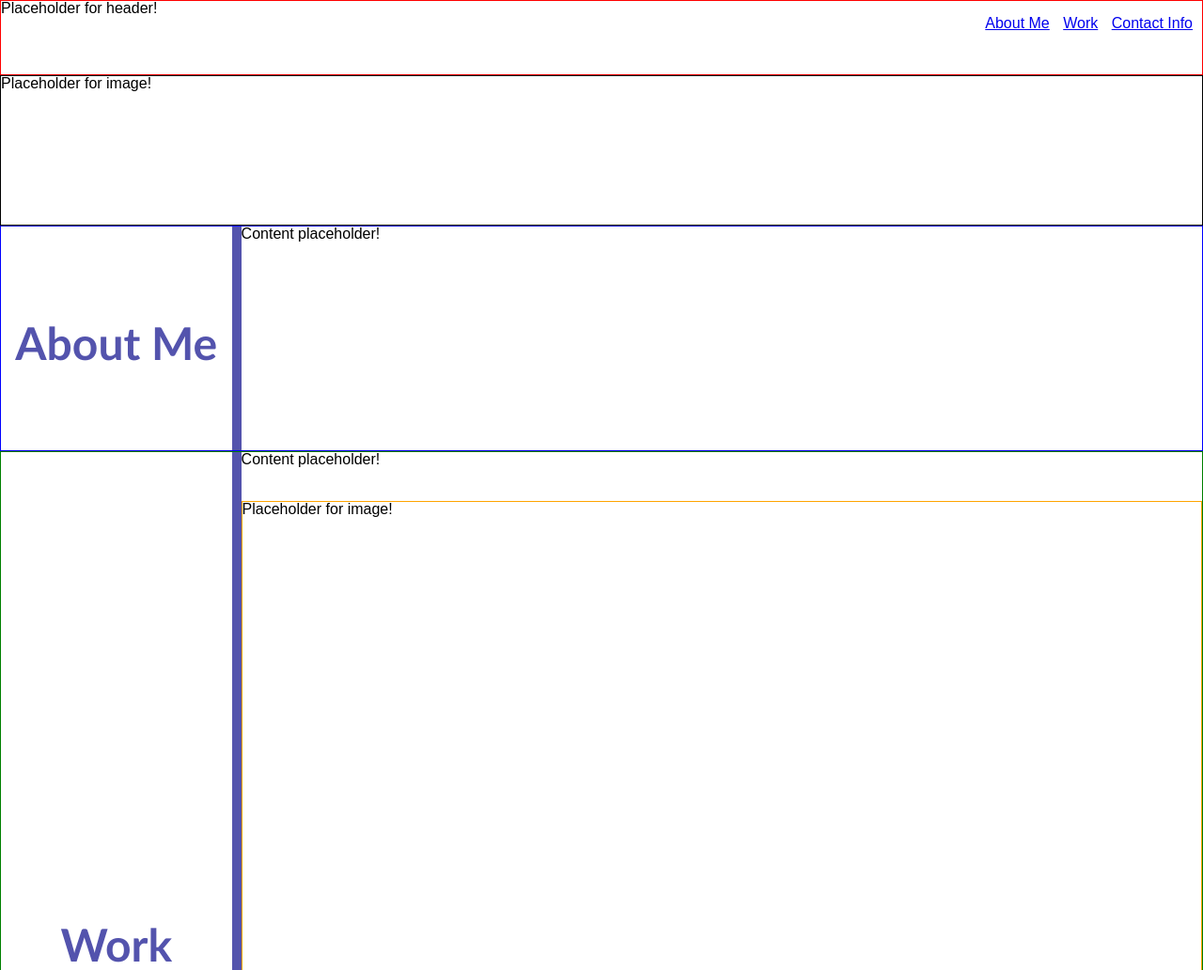
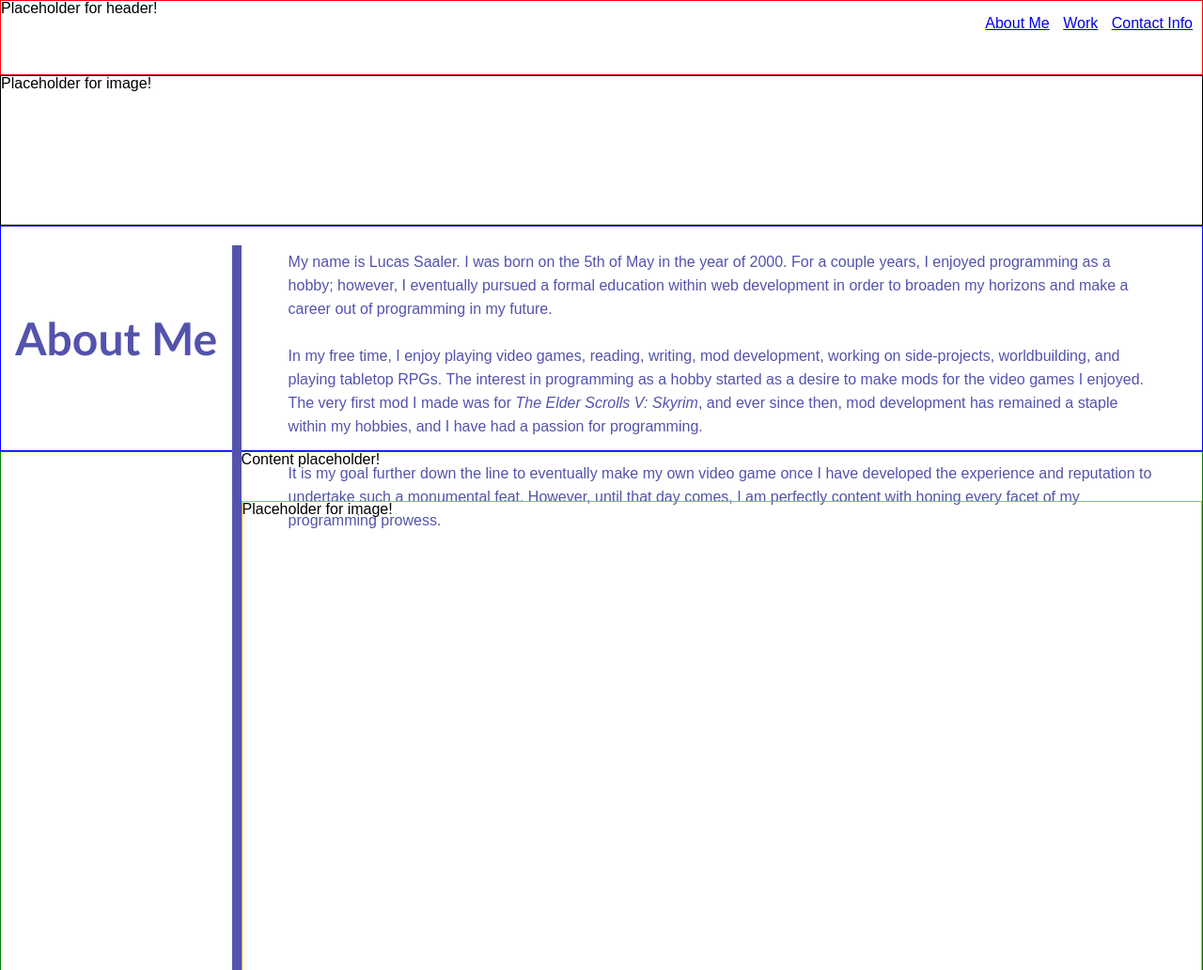
Before and after one commit to Lucas-Saaler/Portfolio, a plain HTML site: page index.html in a window 1280 px wide. Shown: the top 1032 px of the page at 94% size. Drawn offline with Linux system fonts and the light colour scheme.

Commit message:
Added content to 'About Me' section and revised 'Work' nav link

```diff
--- a/assets/style.css
+++ b/assets/style.css
@@ -22,10 +22,17 @@ h1{
     color:var(--primary);
 }
 
+p{
+    margin: 25px 50px;
+    color:var(--primary);
+    line-height:25px;
+}
+
 .title{
     flex-basis:20%;
     border-right:10px solid var(--primary);
     text-align: center;
+    margin: 20px 0;
 }
 
 .content{
@@ -53,7 +60,7 @@ h1{
 }
 
 #AboutH1{
-    margin-top: 100px;
+    margin-top: 75px;
 }
 
 #work{
@@ -75,7 +82,7 @@ h1{
 }
 
 #ContactH1{
-    margin-top:75px;
+    margin-top:50px;
 }
 
 #bigger-picture{
--- a/index.html
+++ b/index.html
@@ -15,7 +15,7 @@
         <nav>
             <ul>
                 <li><a href="#AboutH1">About Me</a></li>
-                <li><a href="#WorkH1">Work</a></li>
+                <li><a href="#bigger-picture">Work</a></li>
                 <li><a href="#ContactH1">Contact Info</a></li>
             </ul>
         </nav>
@@ -32,14 +32,17 @@
                 </h1>
             </section>
             <section class="content">
-                Content placeholder!
+                <p>
+                    My name is Lucas Saaler. I was born on the 5th of May in the year of 2000. For a couple years, I enjoyed programming as a hobby; however, I eventually pursued a formal education within web development in order to broaden my horizons and make a career out of programming in my future.
+                <br><br>
+                    In my free time, I enjoy playing video games, reading, writing, mod development, working on side-projects, worldbuilding, and playing tabletop RPGs. The interest in programming as a hobby started as a desire to make mods for the video games I enjoyed. The very first mod I made was for <i>The Elder Scrolls V: Skyrim</i>, and ever since then, mod development has remained a staple within my hobbies, and I have had a passion for programming.
+                <br><br>
+                    It is my goal further down the line to eventually make my own video game once I have developed the experience and reputation to undertake such a monumental feat. However, until that day comes, I am perfectly content with honing every facet of my programming prowess.
+                </p>
             </section>
         </section>
         <section id="work">
             <section class="title">
-                <h1 id="WorkH1">
-                    Work
-                </h1>
             </section>
             <section class="content">
                 Content placeholder!
```
